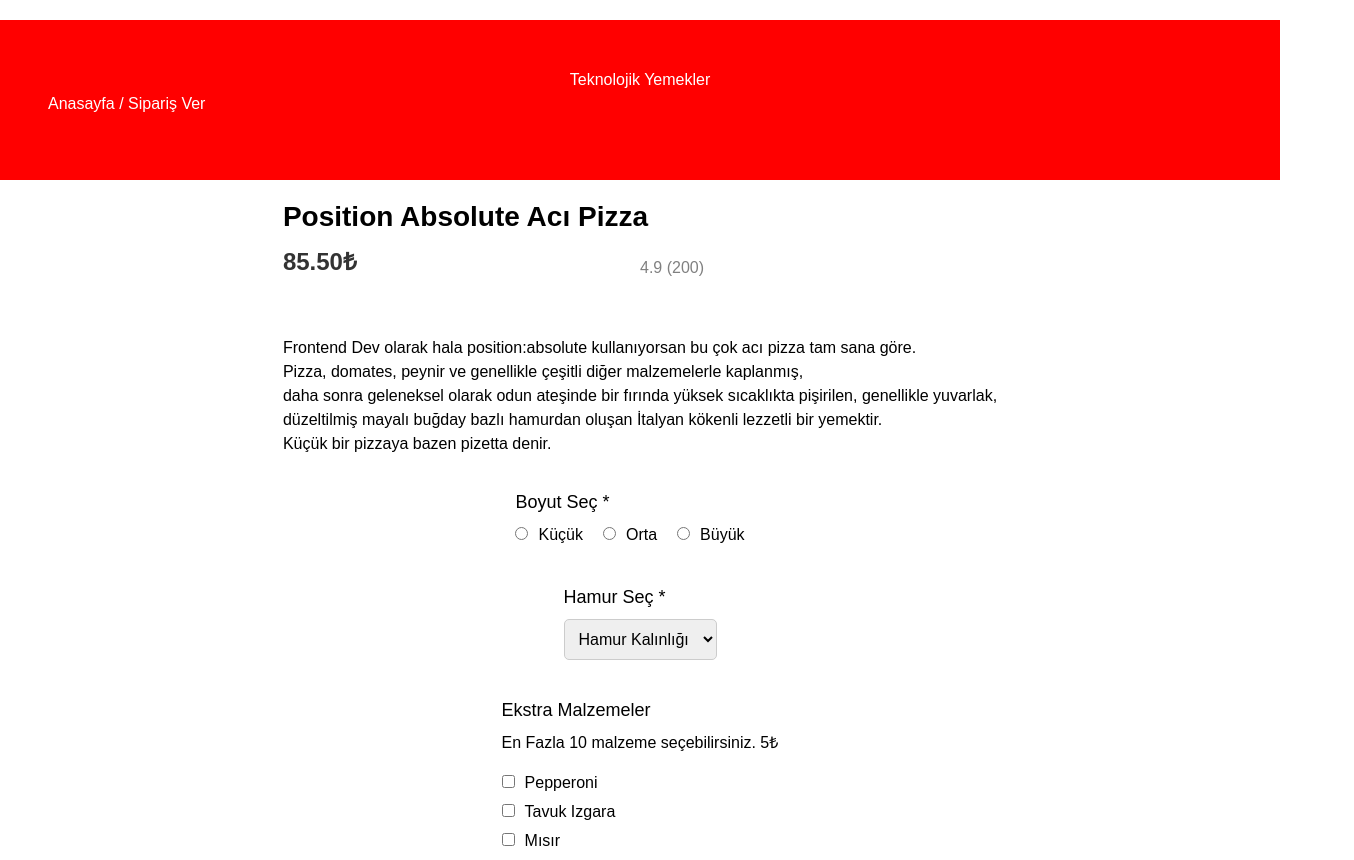
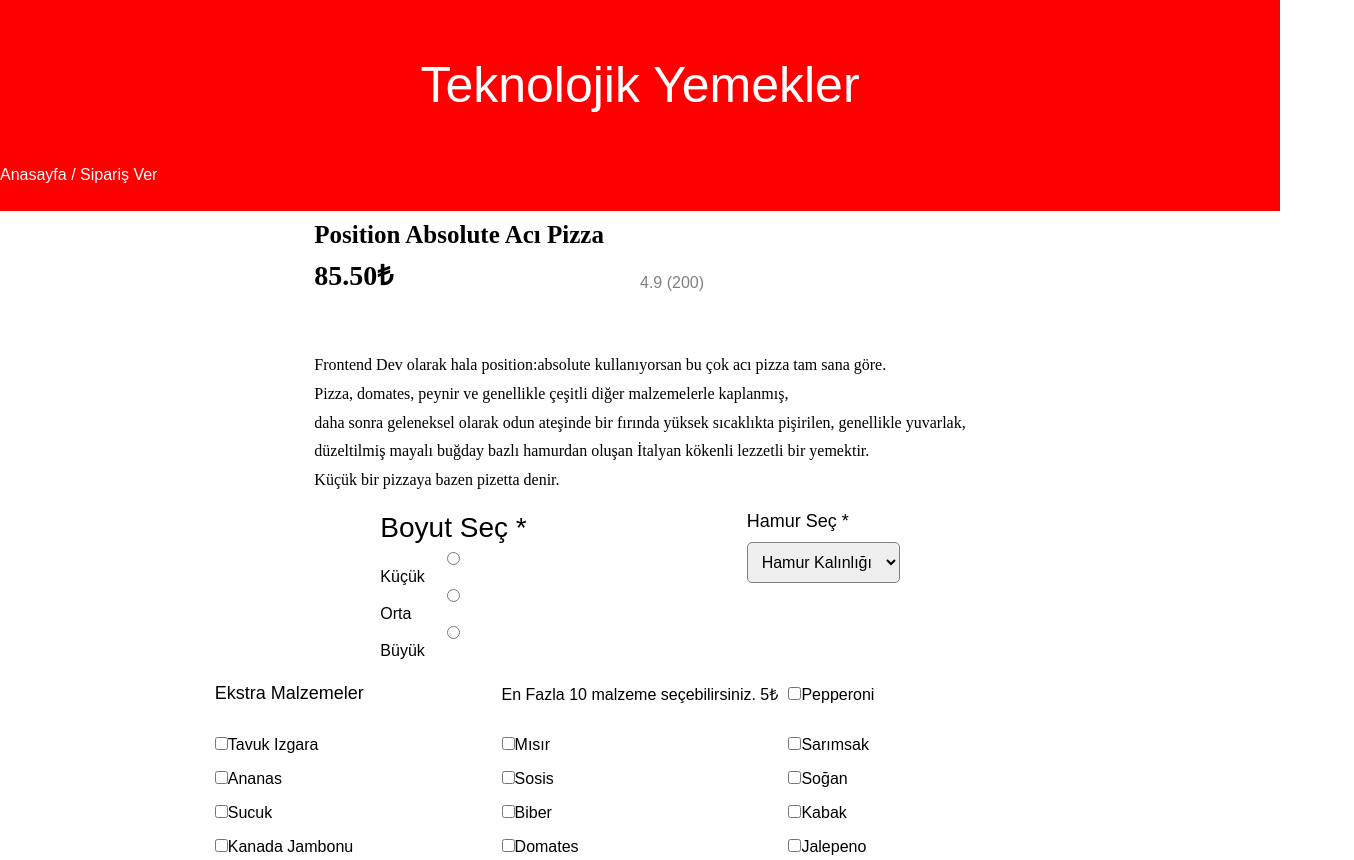
Before and after one commit to NdaTrky/s8-challenge-pizza, a React (Vite) app: page / in a window 1280 px wide. Shown: the top 860 px of the page, 1354 px wide, since content can reach past the window. Built offline with nearby package versions, Linux system fonts and the light colour scheme.

Commit message:
Order form and page layout created

```diff
--- a/src/components/Order.jsx
+++ b/src/components/Order.jsx
@@ -1,5 +1,8 @@
 import { useState } from 'react';
+import { useHistory } from 'react-router-dom';
 import styled from 'styled-components';
+import axios from 'axios';
+import { Form } from 'reactstrap';
 
 /* ORDERDİV BÖLÜMÜ */
 const OrderDiv = styled.div`
@@ -17,29 +20,45 @@ const HeaderSection = styled.header`
 background-color: red;
 color: white;
 text-align: center;
-  padding:3rem;
+padding: 3rem 0;
 width: 100vw;
+position: fixed;
+top: 0;
+.header {
+font-size: 50px;
 
+}
  .home-order {
 display: flex;
+position: relative;
+top: 40px;
   }
 `;
 
 
-
 /* CONTENT (İÇERİK) BÖLÜMÜ*/
 const Content = styled.div`
-  margin-top: 20px;
+.content-section {
+margin-top:200px;
+
+}
+
 
  h2 {
-    font-size: 28px;
-    font-weight: bold;
-    margin-bottom: 10px;
+font-family: Barlow;
+font-size: 25px;
+font-weight: 600;
+line-height: 29.44px;
+text-align: left;
+
   }
   .price {
-    font-size: 24px;
-    font-weight: bold;
-    color: #333;
+font-family: Barlow;
+font-size: 28px;
+font-weight: 700;
+line-height: 37.47px;
+text-align: left;
+
 }
 .point {
 font-size: 16px;
@@ -49,31 +68,33 @@ const Content = styled.div`
 left: 50%;
   }
   .comment {
+font-family: Barlow;
 font-size: 16px;
-
-
+font-weight: 400;
+line-height: 28.8px;
+text-align: left;
  }
 `;
 
+const MiddleSection = styled.div`
+  .size-dough {
+    display: flex;
+    justify-content:space-between;
+    gap: 200px;
+}
+`
+
 /* SİZESECTİON (BOYUT SEÇİMİ) BÖLÜMÜ */
 const SizeSection = styled.div`
-  margin: 20px 0;
-  h3 {
-    font-size: 18px;
-    margin-bottom: 10px;
-  }
-  input {
-    margin-right: 10px;
-  }
-  label {
-    margin-right: 20px;
-    font-size: 16px;
-  }
+display: flex;
+flex-direction:column;
 `;
+
+
 
 /* DOUGHSECTİON (HAMUR SEÇİMİ) BÖLÜMÜ */
 const DoughSection = styled.div`
-  margin: 20px 0;
+    margin-left: 20px;
    h3 {
       font-size: 18px;
       margin-bottom: 10px;
@@ -82,9 +103,10 @@ const DoughSection = styled.div`
       padding: 10px;
       font-size: 16px;
       border-radius: 5px;
-    border: 1px solid #ccc;
+      border: 1px solid gray;
    }
 `;
+
 
 /* TOPPINGSECTİON (EKSTRA MALZEMELER) BÖLÜMÜ */
 const ToppingsSection = styled.div`
@@ -93,16 +115,11 @@ const ToppingsSection = styled.div`
       font-size: 18px;
       margin-bottom: 10px;
    }
-  label {
-    margin-right: 15px;
-    font-size: 16px;
-    display: block;
-    margin-bottom: 5px;
-  }
-  input {
-    margin-right: 10px;
-  }
+   display: grid;
+   grid-template-columns: repeat(3, 1fr);
+   gap: 10px;
 `;
+
 
 /* NOTESECTİON (SİPARİŞ NOTU) BÖLÜMÜ */
 const NoteSection = styled.div`
@@ -112,14 +129,13 @@ const NoteSection = styled.div`
       margin-bottom: 10px;
    }
    textarea {
-    width: 100%;
-    height: 80px;
-    padding: 10px;
+      width: 50vh;
       font-size: 16px;
       border-radius: 5px;
       border: 1px solid #ccc;
    }
 `;
+
 
 /* ORDERSUMMARY (SİPARİŞ ÖZETİ) BÖLÜMÜ */
 const OrderSummary = styled.div`
@@ -131,6 +147,7 @@ const OrderSummary = styled.div`
   h4 {
     font-size: 20px;
 }
+
   .total {
     font-size: 16px;
     display: flex;
@@ -141,10 +158,9 @@ const OrderSummary = styled.div`
 `;
 
 /* BUTTONGROUP BÖLÜMÜ */
+
 const ButtonGroupWrapper = styled.div`
-  margin: 20px 0;
    display: flex;
-  justify-content: center;
    align-items: center;
 
    button {
@@ -152,15 +168,10 @@ padding: 10px 15px;
       background-color: #ffc107;
       border: none;
       font-size: 18px;
+    }
 
+`;
 
-
-
-    &:hover {
-      background-color: #e0a800;
-    }
-  }
-`;
 
 /* SİPARİŞ VER BUTON BÖLÜMÜ */
 const SiparisVerButon = styled.button`
@@ -175,6 +186,9 @@ const SiparisVerButon = styled.button`
     background-color: #e0a800;
   }
 `;
+const errorMessage =styled.p`
+    color:red;
+`
 
 
 const initialOrderData = {
@@ -186,6 +200,16 @@ const initialOrderData = {
 
 const Order = () => {
 const [orderData, setOrderData] = useState(initialOrderData);
+const [error, setError] = useState({
+    size: "", // ! Pizza Boyutu
+    crust: "", //! Hamur Türü
+    toppings: [], //!Seçilen Ek Malzemeler
+    price: 0, //!Fiyat Bilgisi
+
+})
+
+const [isValid, setIsValid] = useState(false);
+const history = useHistory(); //! Pushlama islemini yapabilmek için.
 const [selectedTopping, setSelectedTopping] = useState([]);
 
 const toppings = [
@@ -205,15 +229,32 @@ const toppings = [
       ];
 
 
+      function handleSubmit(event) {
+event.preventDefault();
+axios.post("https://reqres.in/api/pizza", orderData)
+.then((response) => {
+    console.log(response.data);
+    history.push("/Success")
+})
+.catch((error) => {
+console.warn(error.message);
+});
+      }
+
+function handleChange(event) {
+    const{value, name} = event.target;
+    setSelectedTopping({...selectedTopping, [name]: value})
+}
 
 
 return (
-    <OrderDiv>
+     <OrderDiv onSubmit={handleSubmit}>
         <HeaderSection>
-        <div>Teknolojik Yemekler</div>
+        <div className ="header">Teknolojik Yemekler</div>
         <p className="home-order">Anasayfa / Sipariş Ver</p>
         </HeaderSection>
       <Content>
+        <div className="content-section">
         <h2>Position Absolute Acı Pizza</h2>
         <p className="price">85.50₺</p>
         <p className="point">4.9 (200)</p>
@@ -223,7 +264,12 @@ return (
           daha sonra geleneksel olarak odun ateşinde bir fırında yüksek sıcaklıkta pişirilen, genellikle yuvarlak, <br />
           düzeltilmiş mayalı buğday bazlı hamurdan oluşan İtalyan kökenli lezzetli bir yemektir.<br /> Küçük bir pizzaya bazen pizetta denir.
         </p>
+        </div>
       </Content>
+
+      <MiddleSection>
+      <div  className="size-dough">
+
       <SizeSection>
         <h3>Boyut Seç *</h3>
         <input type="radio" id="small" name="size" />
@@ -244,13 +290,15 @@ return (
           <option value="kalin">Kalın Hamur</option>
         </select>
       </DoughSection>
+      </div>
+      </MiddleSection>
 
       <ToppingsSection>
         <h3>Ekstra Malzemeler</h3>
         <p>En Fazla 10 malzeme seçebilirsiniz. 5₺</p>
        {toppings.map((item, index) => (
         <label key={index}>
-            <input type="checkbox" name={item} />
+            <input type="checkbox" name={item} onChange={handleChange} />
             {item}
         </label>
        ))}
@@ -270,14 +318,15 @@ return (
       <OrderSummary>
         <h4>Sipariş Toplamı</h4>
         <p>
-          Seçimler <span>25.00₺</span>
+          Seçimler <span className="secimler">25.00₺</span>
         </p>
         <p className="total">
           Toplam <span>110.50₺</span>
         </p>
       </OrderSummary>
 
-      <SiparisVerButon>Sipariş Ver</SiparisVerButon>
+      <SiparisVerButon disabled={!isValid}>Sipariş Ver</SiparisVerButon>
+
     </OrderDiv>
   );
 };
--- a/src/components/Success.jsx
+++ b/src/components/Success.jsx
@@ -3,7 +3,7 @@ import React from 'react'
 function Success() {
   return (
     <div>
-      deneme
+
     </div>
   )
 }
--- a/src/index.css
+++ b/src/index.css
@@ -4,3 +4,7 @@ body {
   color: aliceblue;
   font-family: Arial, Helvetica, sans-serif;
  }
+
+ #root {
+  height: 100vh;
+ }
```
Also changed, not shown: 1 other file (tests, documents, lock files or other folders). Lines whose indentation alone changed are shown as unchanged.
